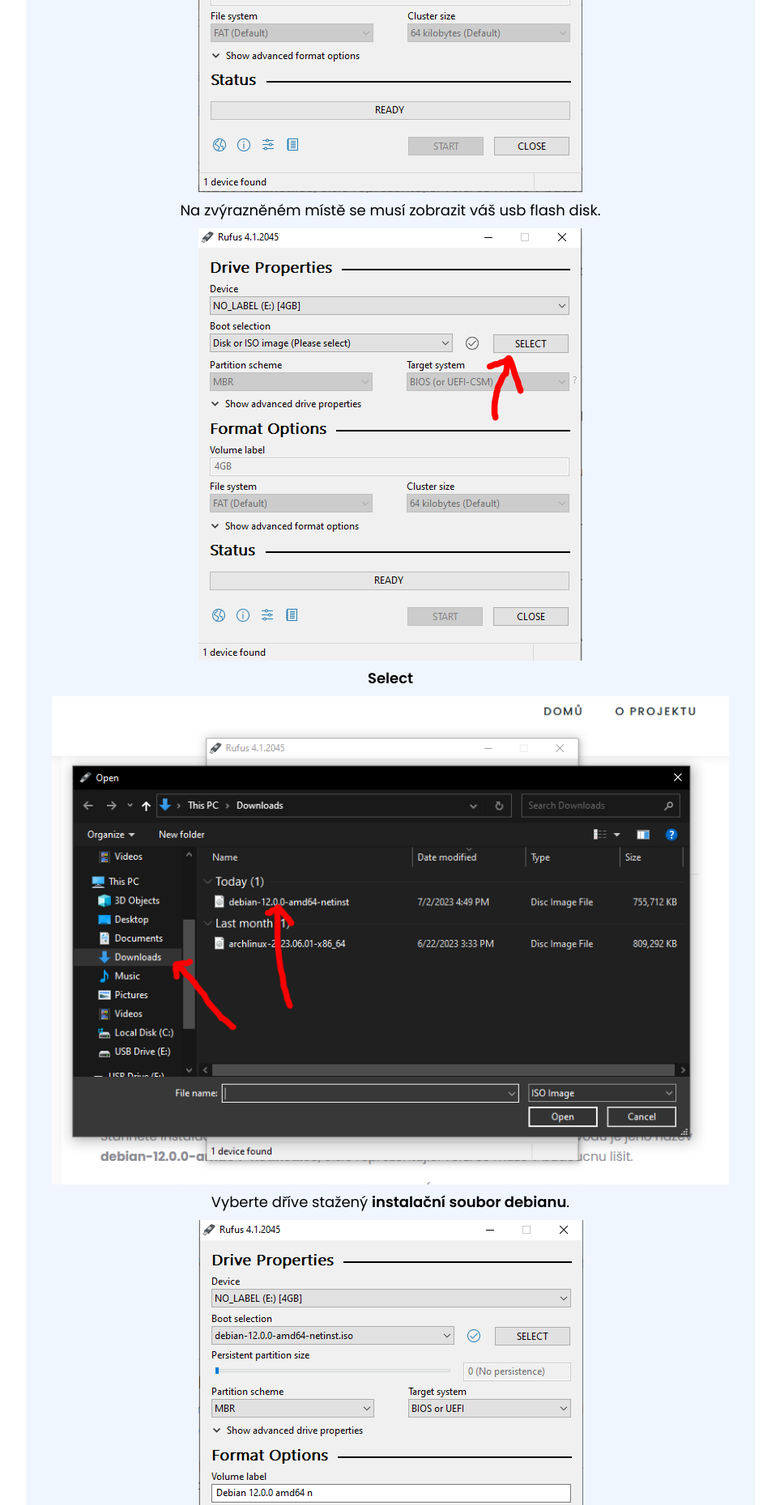
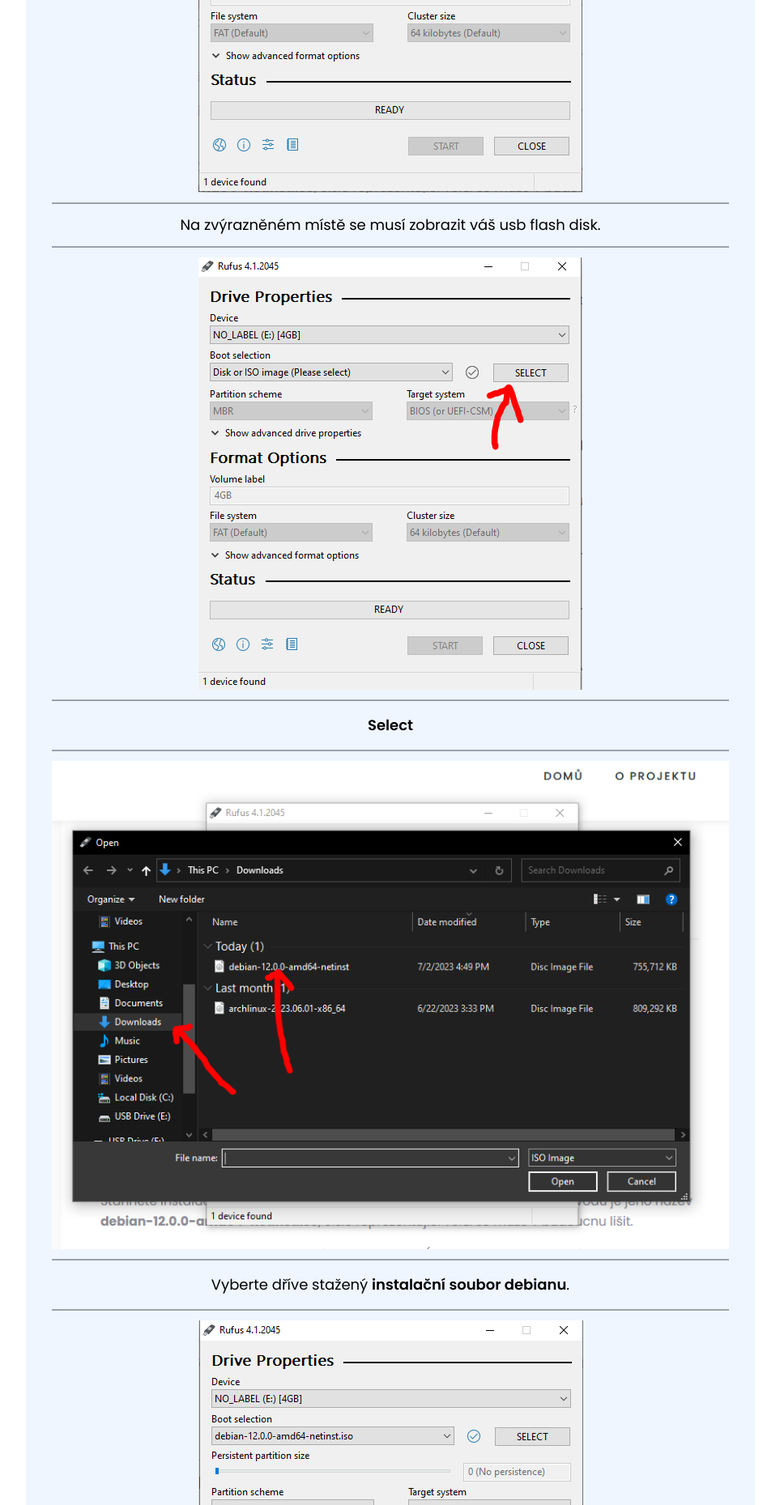
Before and after one commit to johnyssho/reusemeplz, a Django app: page /cloud-navod/ in a window 1280 px wide. Shown: the part 2331-4190 px from the top of the page at 81% size, without its empty margins (158-1121 px from the left). Run offline with Django 4.2, Linux system fonts and the light colour scheme.

Commit message:
boottpis done

```diff
--- a/reusemeplz/home/static/src/styles.css
+++ b/reusemeplz/home/static/src/styles.css
@@ -742,6 +742,16 @@ video {
   border-color: rgb(29 78 216 / var(--tw-border-opacity));
 }
 
+.border-gray-500 {
+  --tw-border-opacity: 1;
+  border-color: rgb(107 114 128 / var(--tw-border-opacity));
+}
+
+.border-gray-400 {
+  --tw-border-opacity: 1;
+  border-color: rgb(156 163 175 / var(--tw-border-opacity));
+}
+
 .bg-black {
   --tw-bg-opacity: 1;
   background-color: rgb(0 0 0 / var(--tw-bg-opacity));
--- a/reusemeplz/home/templates/cloud-návod.html
+++ b/reusemeplz/home/templates/cloud-návod.html
@@ -91,6 +91,7 @@
 
 <hr class="border border-black w-full my-1">
 
+
 <div class="font-semibold text-2xl my-2">Instalace Debianu</div>
 
 <div class="font-semibold text-xl mb-2">Live-USB</div>
@@ -108,54 +109,110 @@
   <img src={% static 'img/rufus1.PNG' %}>
 </div>
 
+<hr class="border border-gray-400 w-full my-1">
+
 <div>Na zvýrazněném místě se musí zobrazit váš usb flash disk.</div>
+
+<hr class="border border-gray-400 w-full my-1">
 
 <div>
   <img src={% static 'img/rufus2.PNG' %}>
 </div>
 
-<h6 id="select"><span class="font-semibold">Select</span></h6>
+<hr class="border border-gray-400 w-full my-1">
+
+<div class="my-1"><span class="font-semibold">Select</span></div>
+
+<hr class="border border-gray-400 w-full my-1">
 
 <div>
   <img src={% static 'img/rufus3.PNG' %}>
 </div>
 
-<h6 id="vyberte-dříve-stažený-instalační-soubor-debianu">Vyberte dříve stažený <span class="font-semibold">instalační soubor debianu</span>.</h6>
+<hr class="border border-gray-400 w-full my-1">
+
+<div class="my-1">Vyberte dříve stažený <span class="font-semibold">instalační soubor debianu</span>.</div>
+
+<hr class="border border-gray-400 w-full my-1">
 
 <div>
   <img src={% static 'img/rufus4.PNG' %}>
 </div>
 
-<h6 id="start"><span class="font-semibold">START</span></h6>
+<hr class="border border-gray-400 w-full my-1">
+
+<div class="my-1"><span class="font-semibold">START</span></div>
+
+<hr class="border border-gray-400 w-full my-1">
 
 <div>
   <img src={% static 'img/rufus5.PNG' %}>
 </div>
 
-<h6 id="ok"><span class="font-semibold">OK</span></h6>
+<hr class="border border-gray-400 w-full my-1">
+
+<div class="my-1"><span class="font-semibold">OK</span></div>
+
+<hr class="border border-gray-400 w-full my-1">
 
 <div>
   <img src={% static 'img/rufus6.PNG' %}>
 </div>
 
-<h6 id="yes"><span class="font-semibold">Yes</span></h6>
+<hr class="border border-gray-400 w-full my-1">
+
+<div class="my-1"><span class="font-semibold">Yes</span></div>
+
+<hr class="border border-gray-400 w-full my-1">
 
 <div>
   <img src={% static 'img/rufus7.PNG' %}>
 </div>
 
-<h6 id="ok-1"><span class="font-semibold">OK</span></h6>
+<hr class="border border-gray-400 w-full my-1">
+
+<div class="my-1"><span class="font-semibold">OK</span></div>
+
+<hr class="border border-gray-400 w-full my-1">
 
 <p><span class="font-semibold">Nyní bude probíhat samotná tvorba live-usb, může to nějakou dobu trvat&hellip;</span></p>
+
+<hr class="border border-gray-400 w-full my-1">
 
 <div>
   <img src={% static 'img/rufus8.PNG' %}>
 </div>
 
-<h6 id="ready"><span class="font-semibold">READY</span></h6>
+<hr class="border border-gray-400 w-full my-1">
+
+<div class="my-1"><span class="font-semibold">READY</span></div>
 
 <p>Naše <span class="font-semibold">live-usb je připravené</span>.</p>
 
+<hr class="border border-black w-full my-1">
+
+<div class="font-semibold text-xl mb-2">Instalace na hardware</div>
+
+<p>Vaše zařízení s vloženým diskem <span class="font-semibold">zapojte do zdroje</span>, připojte ho k Vašemu routeru <span class="font-semibold">internetovým</span> kabelem a připojte naše <span class="font-semibold">live-usb</span>.</p>
+<figure>
+  <img src="/images/navod/d1.jpg" alt="" class="navodpng">
+
+</figure>
+
+<div class="w-full">
+	<p>Při zapínání zařízení musíme vybrat jako <span class="font-semibold">zdroj bootování</span> naše <span class="font-semibold">live-usb</span>.</p>
+</div>
+
+<div class="w-full">
+	<p>Proto se musíme dostat do <span class="font-semibold">boot menu při zapínání počítače</span>.</p>
+</div>
+
+<div class="w-full">
+	<p>Toho se docílí různě, záleží na modelu vašeho zařízení, pro zjištění hledejte instrukce přímo k vašemu zařízení nebo aspoň výrobci na internetu, ale většinou vidíte nějaké instrukce na obrazovce již při zapínání počítače.</p>
+</div>
+
+<a name="preboot"></a>
+<button class="bg-red-300 p-1 px-3 rounded-md"><a href={% url 'boot-tips' %}>Více</a><button>
 
 
 </div>
--- a/reusemeplz/home/urls.py
+++ b/reusemeplz/home/urls.py
@@ -1,7 +1,8 @@
 from django.urls import path
-from .views import HomeView, CloudNavodView
+from .views import HomeView, CloudNavodView, BootTipsView
 
 urlpatterns = [
     path('', HomeView, name='home'),
     path('cloud-navod/', CloudNavodView, name='cloudnávod'),
+    path('boot-tips/', BootTipsView, name='boot-tips'),
 ]
--- a/reusemeplz/home/views.py
+++ b/reusemeplz/home/views.py
@@ -5,3 +5,6 @@ def HomeView(request):
 
 def CloudNavodView(request):
   return render(request, 'cloud-návod.html')
+
+def BootTipsView(request):
+  return render(request, 'boot-tips.html')
```
Also changed, not shown: reusemeplz/home/templates/boot-tips.html (added, +81 -0 lines), reusemeplz/home/static/img/boot1.jpg (added), reusemeplz/home/static/img/boot10.png (added), reusemeplz/home/static/img/boot2.png (added), reusemeplz/home/static/img/boot3.png (added), reusemeplz/home/static/img/boot4.jpg (added), reusemeplz/home/static/img/boot5.png (added), reusemeplz/home/static/img/boot6.png (added), reusemeplz/home/static/img/boot7.png (added), reusemeplz/home/static/img/boot8.png (added), reusemeplz/home/static/img/boot9.png (added).
